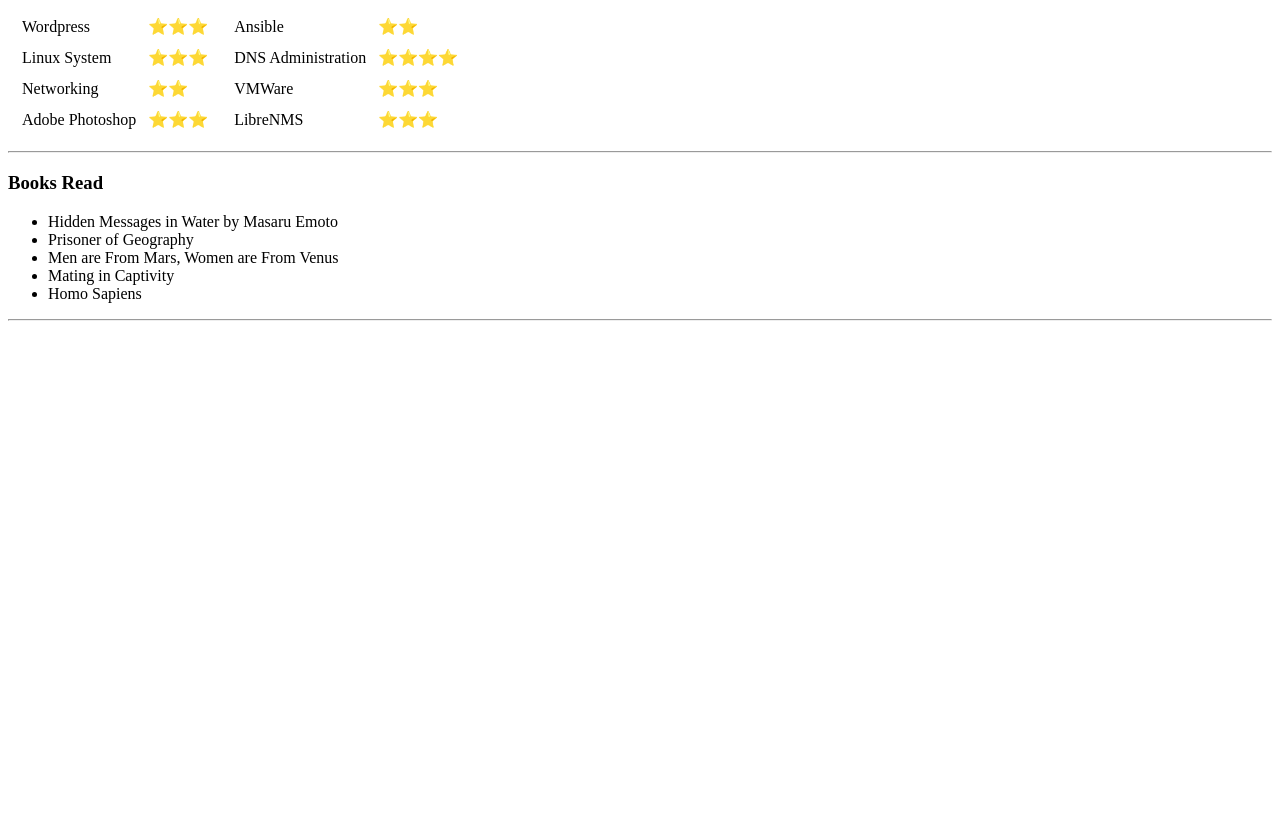
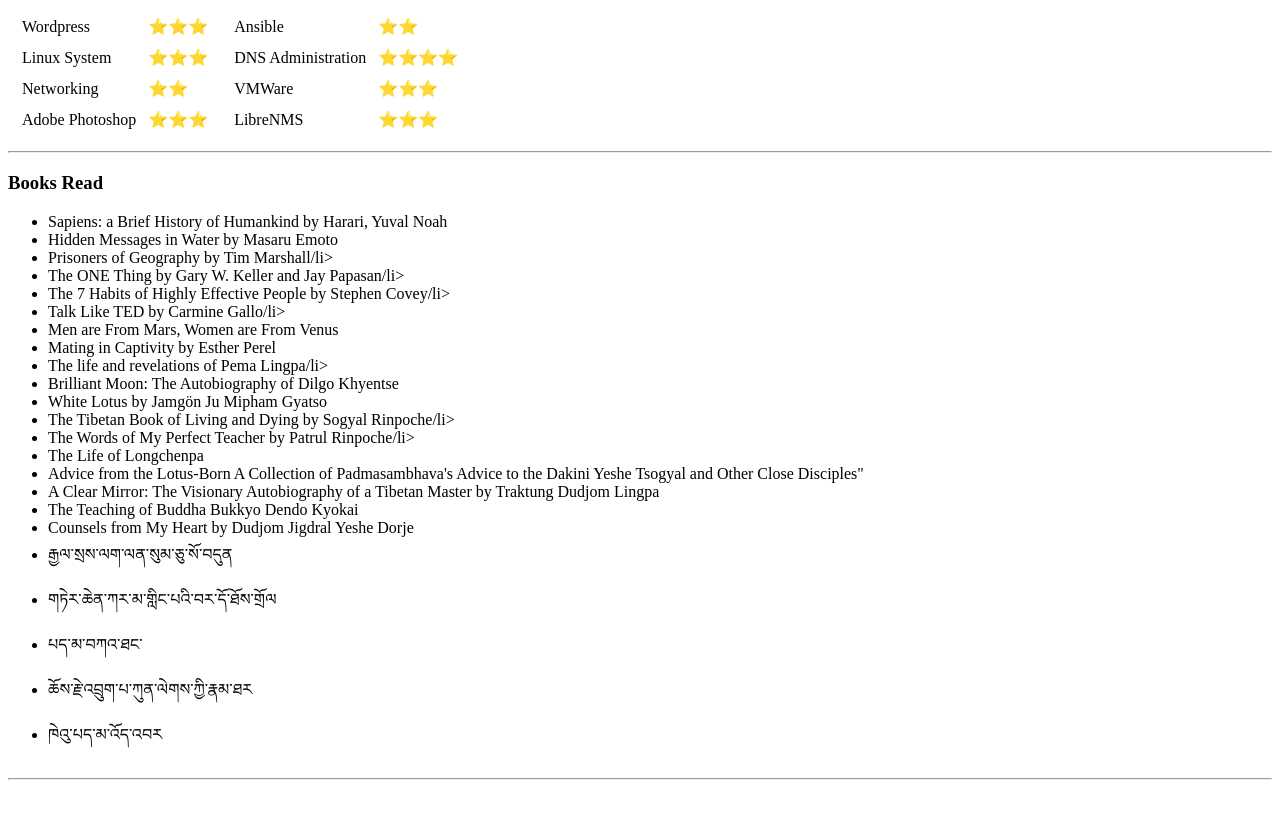
Before and after one commit to jigme-lhendup/I-m-jigme, a plain HTML site: page index.html in a window 1280 px wide. Shown: the part 542-1356 px from the top of the page. Before the commit the page ends 897 px from the top, so only its background shows below. Drawn offline with Linux system fonts and the light colour scheme.

Commit message:
Update index.html

```diff
--- a/index.html
+++ b/index.html
@@ -105,12 +105,33 @@
     <hr>
   <h3>Books Read</h3>
   <ul>
+    <li>Sapiens: a Brief History of Humankind by Harari, Yuval Noah</li>
     <li>Hidden Messages in Water by Masaru Emoto</li>
-    <li>Prisoner of Geography</li>
+    <li>Prisoners of Geography by Tim Marshall/li>
+    <li>The ONE Thing by Gary W. Keller and Jay Papasan/li>
+    <li>The 7 Habits of Highly Effective People by Stephen Covey/li>
+    <li>Talk Like TED by Carmine Gallo/li>
+
     <li>Men are From Mars, Women are From Venus</li>
-    <li>Mating in Captivity</li>
-    <li>Homo Sapiens</li>
-  </ul>
+    <li>Mating in Captivity by Esther Perel</li>
+
+    <li>The life and revelations of Pema Lingpa/li>
+    <li>Brilliant Moon: The Autobiography of Dilgo Khyentse</li>
+    <li>White Lotus by Jamgön Ju Mipham Gyatso</li>
+    <li>The Tibetan Book of Living and Dying by Sogyal Rinpoche/li>
+    <li>The Words of My Perfect Teacher by Patrul Rinpoche/li>
+    <li>The Life of Longchenpa</li>
+    <li>Advice from the Lotus-Born A Collection of Padmasambhava's Advice to the Dakini Yeshe Tsogyal and Other Close Disciples"</li>
+    <li>A Clear Mirror: The Visionary Autobiography of a Tibetan Master by Traktung Dudjom Lingpa</li>
+    <li>The Teaching of Buddha Bukkyo Dendo Kyokai</li>
+    <li>Counsels from My Heart by Dudjom Jigdral Yeshe Dorje</li>
+
+    <li>རྒྱལ་སྲས་ལག་ལན་སུམ་ཅུ་སོ་བདུན</li>
+    <li>གཏེར་ཆེན་ཀར་མ་གླིང་པའི་བར་དོ་ཐོས་གྲོལ</li>
+    <li>པད་མ་བཀའ་ཐང་</li>
+    <li>ཆོས་རྗེ་འབྲུག་པ་ཀུན་ལེགས་ཀྱི་རྣམ་ཐར</li>
+    <li>ཁེའུ་པད་མ་འོད་འབར</li>
+</ul>
   <hr>
 
 
```
